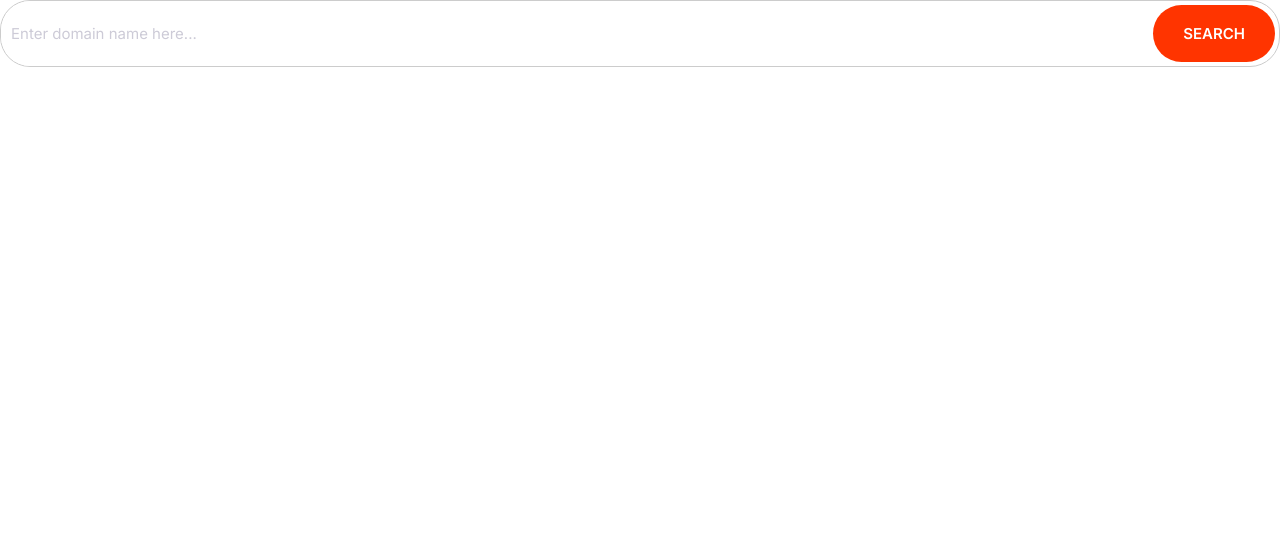
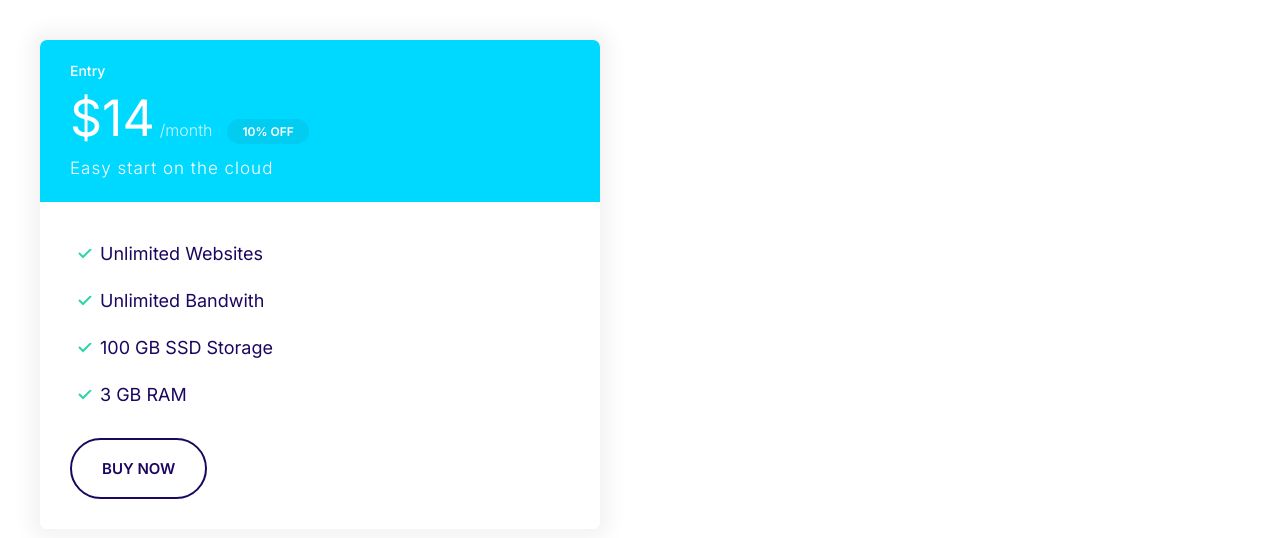
Before and after one commit to bsolomon18/moshify, a plain HTML site: page index.html in a window 1280 px wide. Drawn offline with Linux system fonts and the light colour scheme.

Commit message:
Added Plan Cards.

```diff
--- a/CSS/styles.css
+++ b/CSS/styles.css
@@ -109,6 +109,7 @@ p {
 
 .badge--small {
   font-size: 1.6rem;
+  padding: 0.5rem 1.5rem;
 }
 
 @media screen and (min-width: 1024px) {
@@ -141,7 +142,7 @@ p {
   padding-left: 0.5rem;
 }
 
-@media screen and (min-width: 1024px) : {
+@media screen and (min-width: 1024px) {
   .list--tick .list__item {
     padding-left: 0;
   }
@@ -265,3 +266,75 @@ p {
     font-size: 1.5rem;
   }
 }
+
+/* CARDS */
+.card {
+  border-radius: 7px;
+  box-shadow: 0 0 20px 10px #f3f3f3;
+  overflow: hidden;
+}
+
+.card__header,
+.card__body {
+  padding: 2rem 3rem;
+}
+
+.card--primary .card__header {
+  background: var(--color-primary);
+  color: #fff;
+}
+
+.card--secondary .card__header {
+  background: var(--color-secondary);
+  color: #fff;
+}
+
+.card--secondary .badge--secondary {
+  background: #02cdf1;
+}
+
+/* PLANS */
+.plan__name {
+  color: #fff;
+  margin: 0;
+  font-weight: 500;
+  font-size: 2.4rem;
+}
+
+.plan__price {
+  font-size: 6rem;
+}
+
+.plan__billing-cycle {
+  font-size: 2.4rem;
+  font-weight: 300;
+  opacity: 0.8;
+  margin-right: 1rem;
+}
+
+.plan__description {
+  font-size: 2rem;
+  font-weight: 300;
+  letter-spacing: 1px;
+  display: block;
+}
+
+.plan .list__item {
+  margin-bottom: 2rem;
+}
+
+@media screen and (min-width: 1024px) {
+  .plan__name {
+    font-size: 1.4rem;
+  }
+  .plan__price {
+    font-size: 5rem;
+  }
+  .plan__billing-cycle {
+    font-size: 1.6rem;
+  }
+
+  .plan__description {
+    font-size: 1.7rem;
+  }
+}
--- a/index.html
+++ b/index.html
@@ -14,13 +14,27 @@
     <link rel="stylesheet" href="css/styles.css" />
   </head>
   <body>
-    <div class="input-group">
-      <input
-        type="text"
-        class="input"
-        placeholder="Enter domain name here..."
-      />
-      <button class="btn btn--accent">Search</button>
+    <div style="width: 50%; padding: 4rem">
+      <div class="plan">
+        <div class="card card--secondary">
+          <header class="card__header">
+            <h3 class="plan__name">Entry</h3>
+            <span class="plan__price">$14</span>
+            <span class="plan__billing-cycle">/month</span>
+            <span class="badge badge--secondary badge--small">10% OFF</span>
+            <span class="plan__description">Easy start on the cloud</span>
+          </header>
+          <div class="card__body">
+            <ul class="list list--tick">
+              <li class="list__item">Unlimited Websites</li>
+              <li class="list__item">Unlimited Bandwith</li>
+              <li class="list__item">100 GB SSD Storage</li>
+              <li class="list__item">3 GB RAM</li>
+            </ul>
+            <button class="btn btn--outline btn-block">Buy Now</button>
+          </div>
+        </div>
+      </div>
     </div>
   </body>
 </html>
```
Also changed, not shown: components/plan.html (added, +23 -0 lines).
